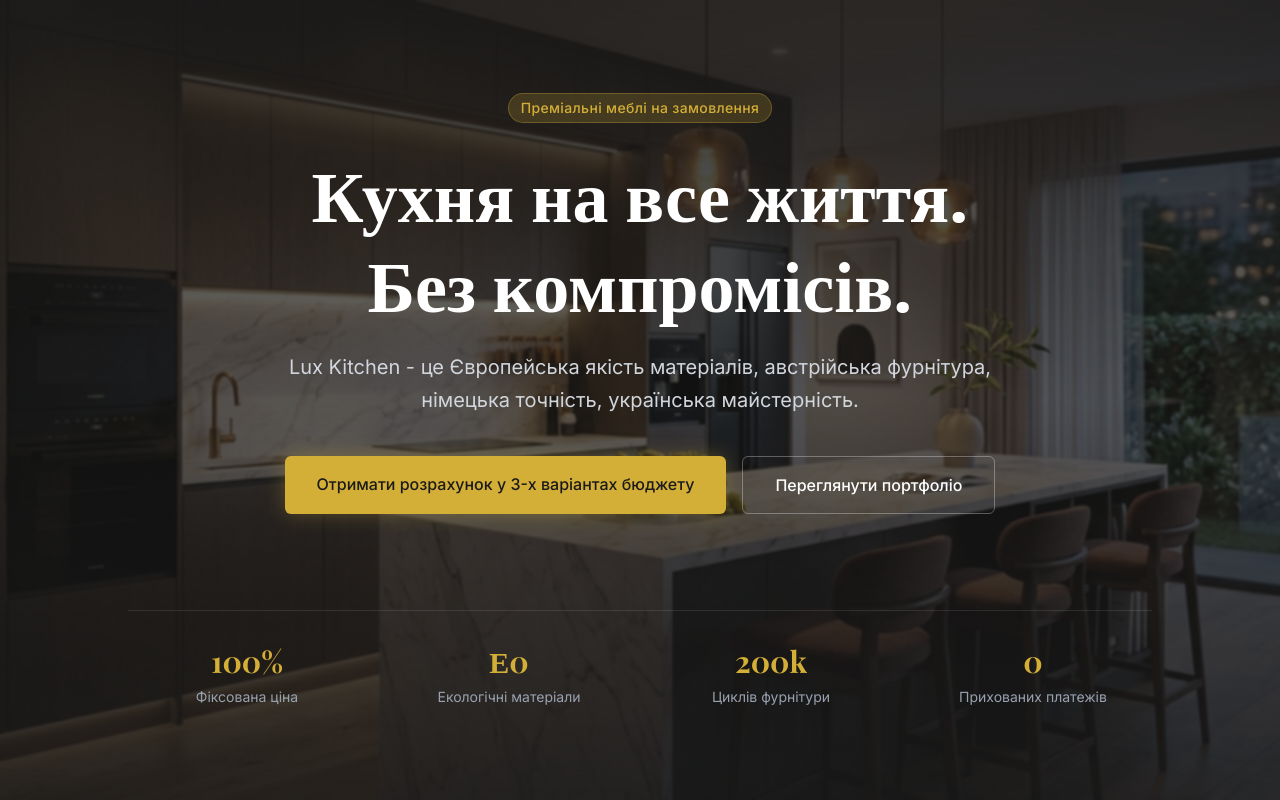
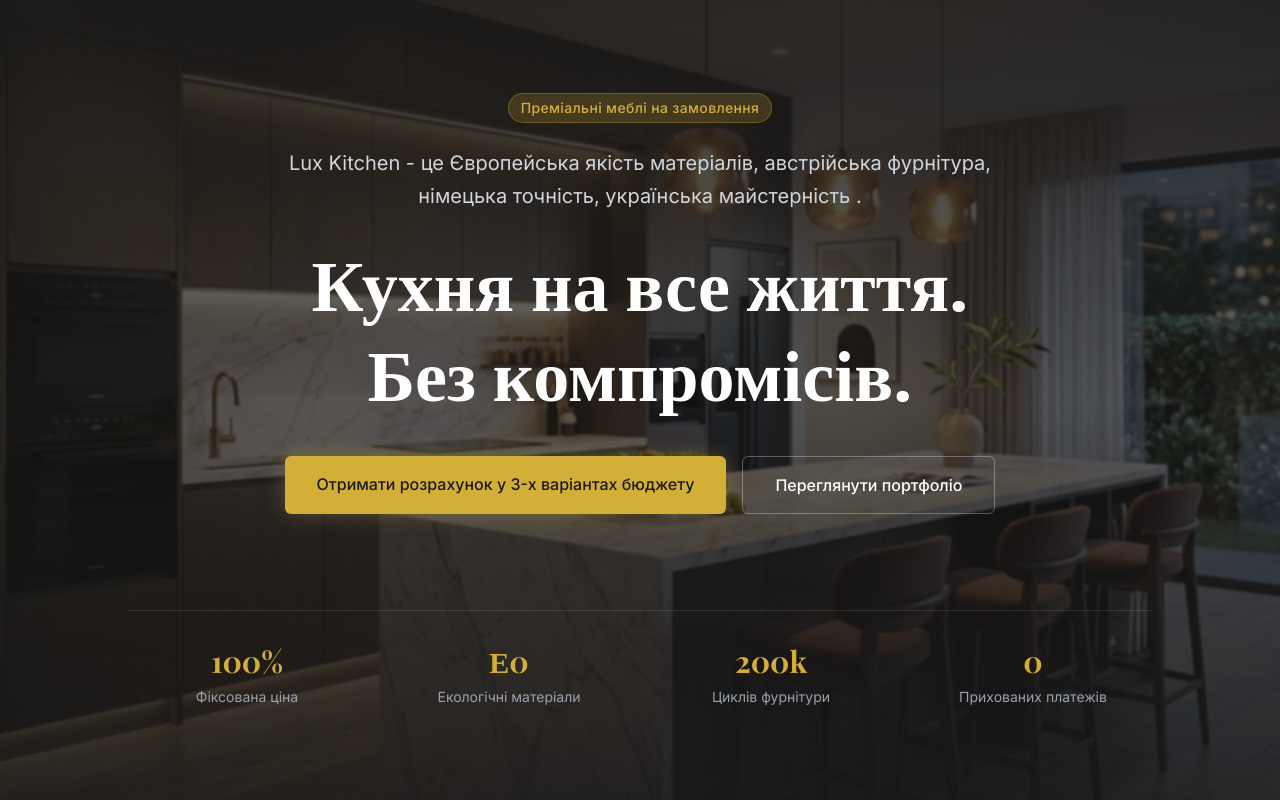
Before and after one commit to SerhiiLifyrenko/Lux-mebli, a React (Vite) app: page / in a window 1280 px wide. Shown: the top 800 px of the page. Built offline with nearby package versions, Linux system fonts and the light colour scheme; a web font is replaced by a local one.

Commit message:
style: swap Hero section tagline and heading order

```diff
--- a/src/components/Hero.jsx
+++ b/src/components/Hero.jsx
@@ -46,13 +46,13 @@ export default function Hero() {
           Преміальні меблі на замовлення
         </motion.div>
 
-        <motion.h1 variants={itemVariants} className="text-4xl md:text-5xl lg:text-7xl font-bold text-white mb-6 leading-tight max-w-5xl font-serif">
+        <motion.p variants={itemVariants} className="text-lg md:text-xl text-gray-300 mb-6 max-w-3xl leading-relaxed">
+          Lux Kitchen - це Європейська якість матеріалів, австрійська фурнітура, німецька точність, українська майстерність .
+        </motion.p>
+
+        <motion.h1 variants={itemVariants} className="text-4xl md:text-5xl lg:text-7xl font-bold text-white mb-10 leading-tight max-w-5xl font-serif">
           Кухня на все життя.<br className="hidden sm:inline" /> Без компромісів.
         </motion.h1>
-
-        <motion.p variants={itemVariants} className="text-lg md:text-xl text-gray-300 mb-10 max-w-3xl leading-relaxed">
-          Lux Kitchen - це Європейська якість матеріалів, австрійська фурнітура, німецька точність, українська майстерність.
-        </motion.p>
 
         <motion.div variants={itemVariants} className="flex flex-col sm:flex-row gap-4 w-full sm:w-auto">
           <Link to="/estimate" className="bg-[#D4AF37] hover:bg-[#c19b28] text-[#1A1A1A] font-medium py-4 px-8 rounded-md transition-all duration-300 transform hover:scale-105 shadow-[0_0_20px_rgba(212,175,55,0.3)] text-center">
```
